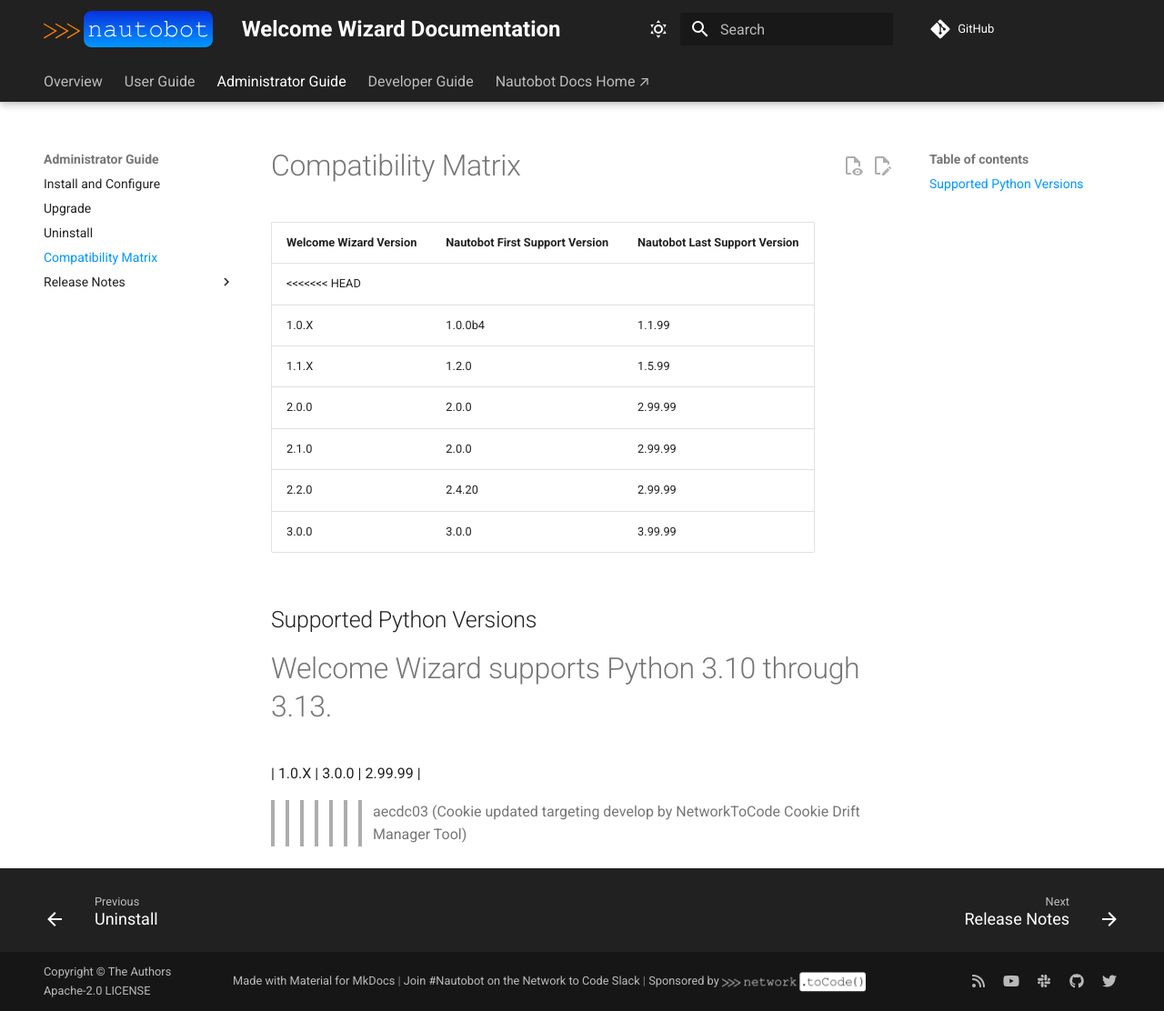
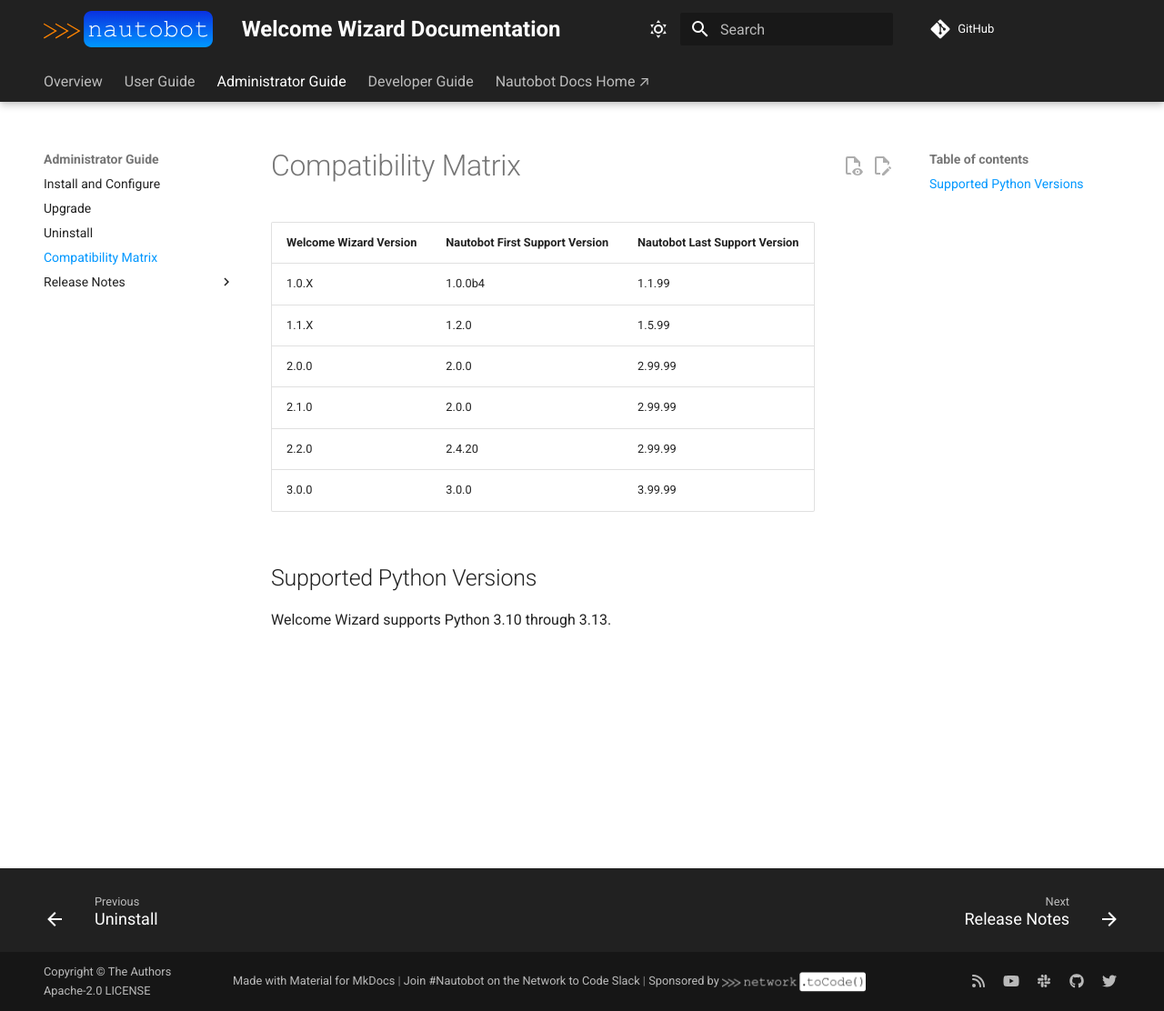
Before and after one commit to nautobot/nautobot-app-welcome-wizard, an MkDocs documentation site: the page built from docs/admin/compatibility_matrix.md, in a window 1280 px wide and 1112 px high. Shown: the whole window at 91% size. Built offline with MkDocs 1.6.1 and Material for MkDocs 9.7.7, drawn with Linux system fonts in a browser that asks for light colours; comment, search, counter and statistics services are not loaded.

Commit message:
Resolve merge conflicts

```diff
--- a/docs/admin/compatibility_matrix.md
+++ b/docs/admin/compatibility_matrix.md
@@ -2,7 +2,6 @@
 
 | Welcome Wizard Version | Nautobot First Support Version | Nautobot Last Support Version |
 | ------------- | -------------------- | ------------- |
-<<<<<<< HEAD
 | 1.0.X         | 1.0.0b4              | 1.1.99        |
 | 1.1.X         | 1.2.0                | 1.5.99        |
 | 2.0.0         | 2.0.0                | 2.99.99       |
@@ -13,6 +12,3 @@
 ## Supported Python Versions
 
 Welcome Wizard supports Python 3.10 through 3.13.
-=======
-| 1.0.X         | 3.0.0                | 2.99.99        |
->>>>>>> aecdc03 (Cookie updated targeting develop by NetworkToCode Cookie Drift Manager Tool)
```
Also changed, not shown: .cookiecutter.json, 1 other file.
